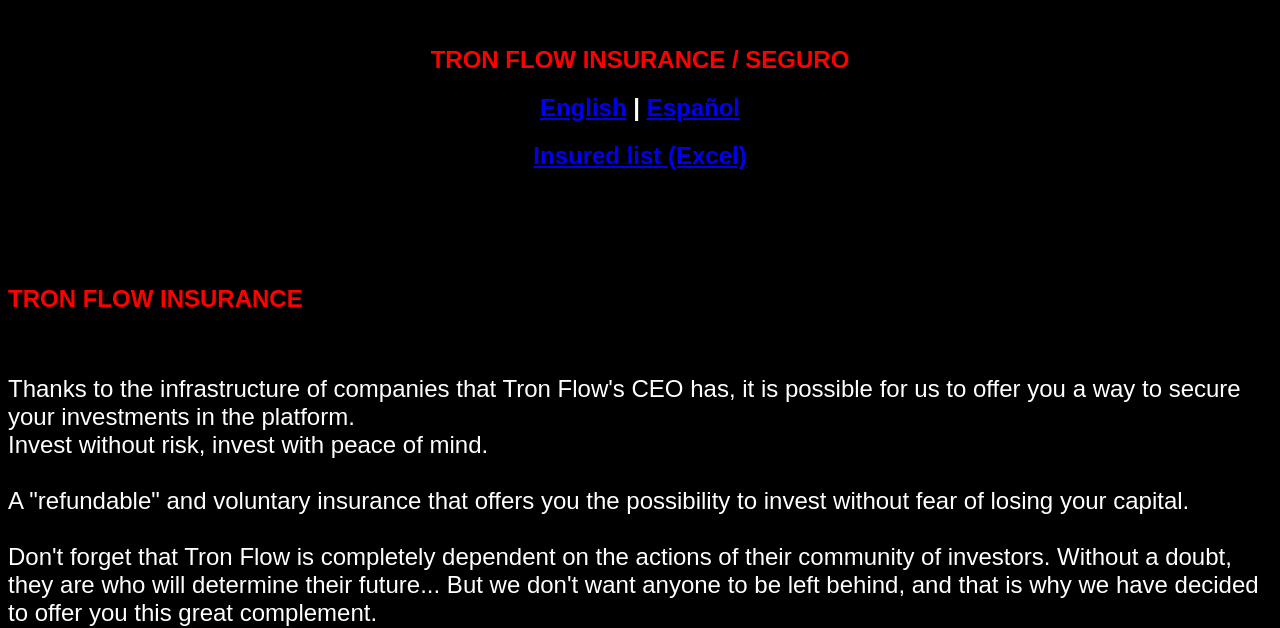
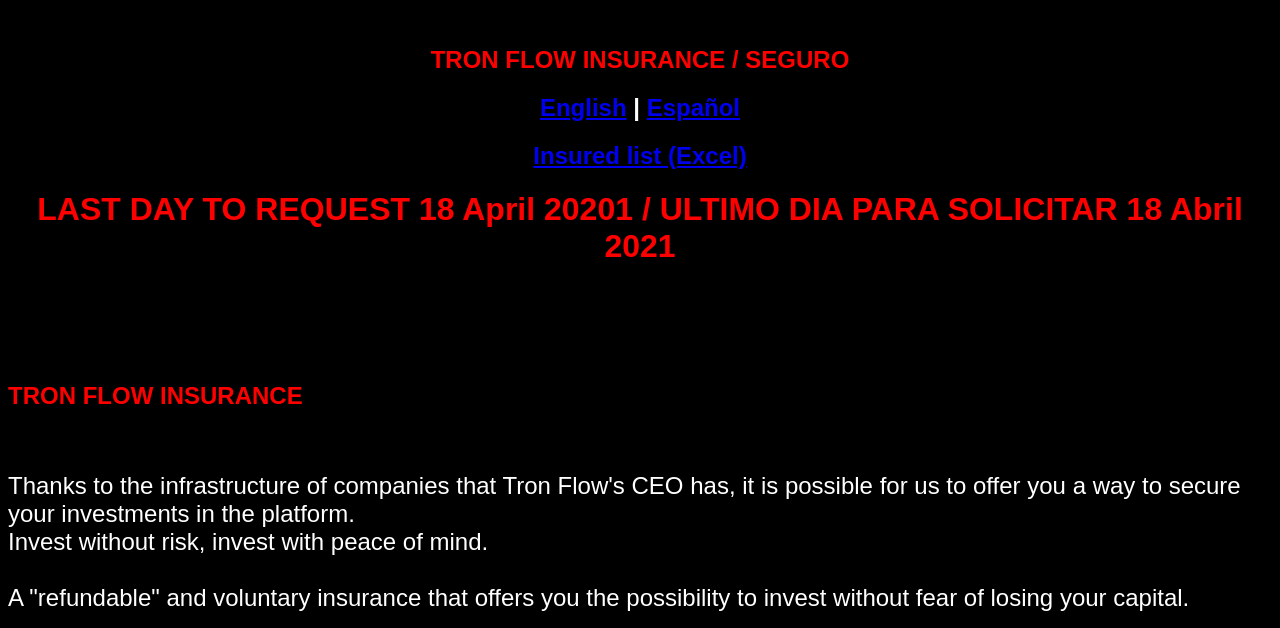
Before and after one commit to newtronflow/newtronflow.github.io, a plain HTML site: page insurance.html in a window 1280 px wide. Shown: the part 174-802 px from the top of the page. Drawn offline with Linux system fonts and the light colour scheme.

Commit message:
Update insurance.html

```diff
--- a/insurance.html
+++ b/insurance.html
@@ -25,6 +25,9 @@
 </div>
 <div>
   <h2 style="text-align: center;"><a href="https://drive.google.com/file/d/1d5NeRFU-9PAenmErUCPwHlaMN0mTDEpf/view?usp=sharing"> Insured list (Excel)</a></h2>
+</div>
+<div>
+<h1 style="text-align: center;"><span style="color: #ff0000;">LAST DAY TO REQUEST 18 April 20201 / ULTIMO DIA PARA SOLICITAR 18 Abril 2021</span></h1>
 </div>
 <div>
 <h2>&nbsp;</h2>
```
